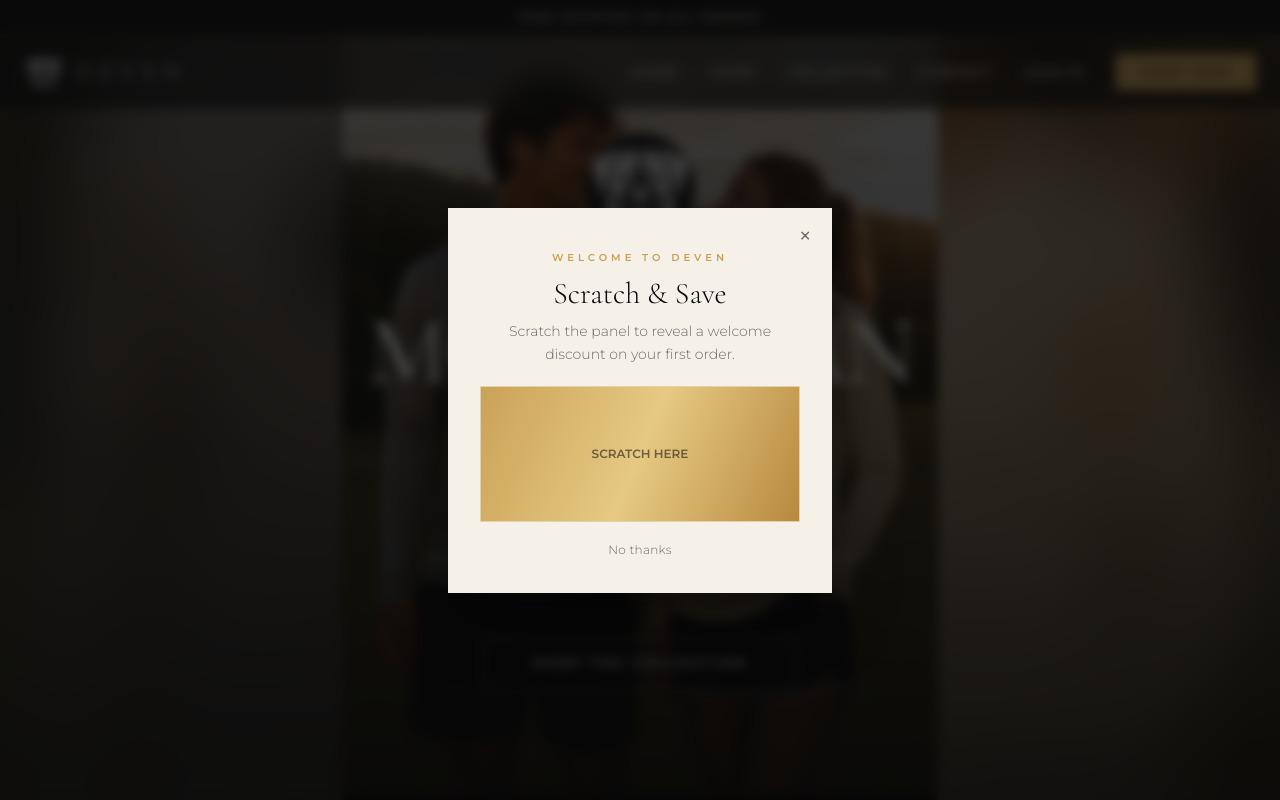
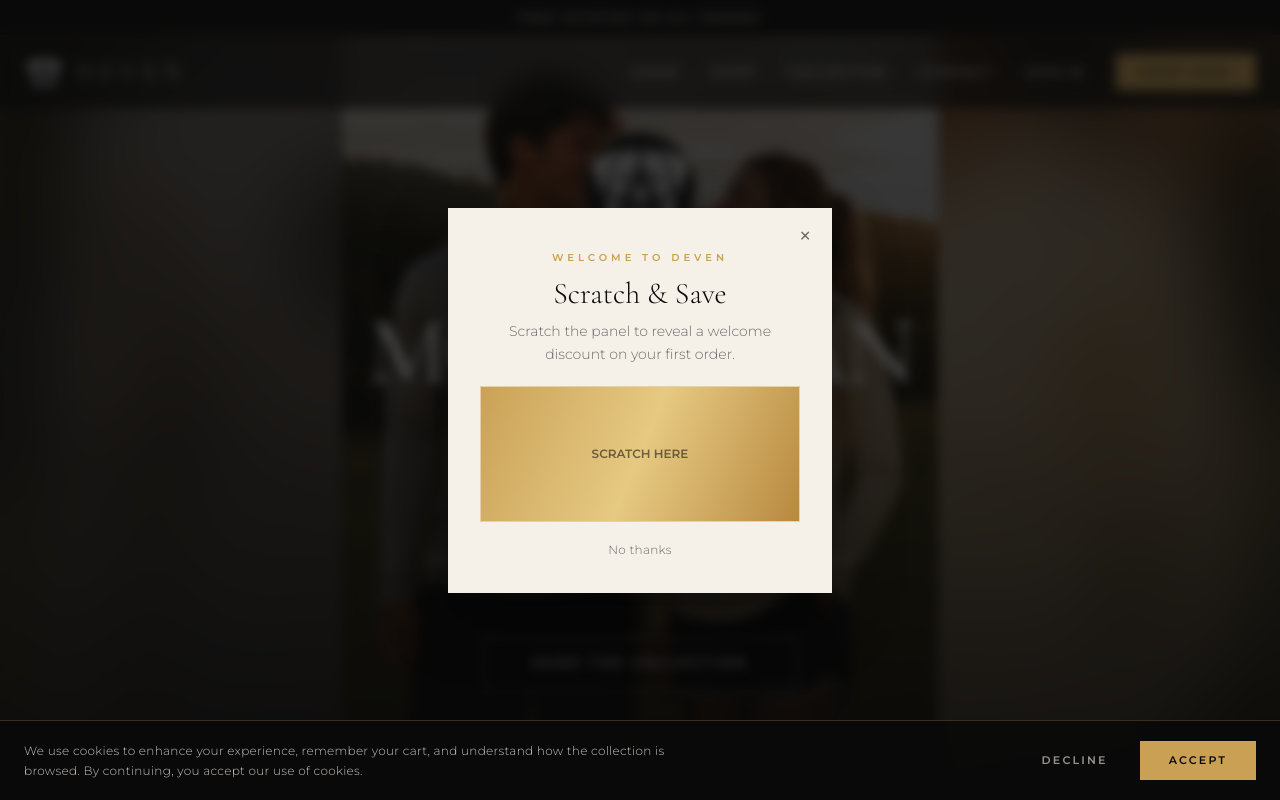
Before and after one commit to karimsangid/deven-golf, a Next.js app: page / in a window 1280 px wide. Shown: the top 800 px of the page. Built offline with nearby package versions, Linux system fonts and the light colour scheme.

Commit message:
Add cookie consent banner; fix light-blue-chest to correct full-res model

```diff
--- a/src/app/layout.tsx
+++ b/src/app/layout.tsx
@@ -3,6 +3,7 @@
 import Nav from "@/components/Nav";
 import Footer from "@/components/Footer";
 import ScratchPopup from "@/components/ScratchPopup";
+import CookieConsent from "@/components/CookieConsent";
 import "./globals.css";
 
 const montserrat = Montserrat({
@@ -99,6 +100,7 @@
         {children}
         <Footer />
         <ScratchPopup />
+        <CookieConsent />
       </body>
     </html>
   );
--- /dev/null
+++ b/src/components/CookieConsent.tsx
@@ -0,0 +1,66 @@
+"use client";
+
+import { useEffect, useState } from "react";
+
+const STORAGE_KEY = "deven-cookie-consent";
+
+export default function CookieConsent() {
+  const [visible, setVisible] = useState(false);
+
+  useEffect(() => {
+    if (typeof window === "undefined") return;
+    // Only surface the banner if the visitor hasn't decided yet.
+    try {
+      if (!localStorage.getItem(STORAGE_KEY)) {
+        const t = setTimeout(() => setVisible(true), 800);
+        return () => clearTimeout(t);
+      }
+    } catch {
+      // localStorage blocked (private mode) — show the banner regardless.
+      setVisible(true);
+    }
+  }, []);
+
+  const decide = (choice: "accepted" | "declined") => {
+    try {
+      localStorage.setItem(STORAGE_KEY, choice);
+    } catch {
+      /* ignore — visitor still gets the banner dismissed for this session */
+    }
+    setVisible(false);
+  };
+
+  if (!visible) return null;
+
+  return (
+    <div
+      role="dialog"
+      aria-label="Cookie consent"
+      className="fixed inset-x-0 bottom-0 z-[80] border-t border-deven-gold/25 bg-deven-black/95 backdrop-blur-sm"
+    >
+      <div className="mx-auto flex max-w-7xl flex-col items-center gap-4 px-6 py-5 sm:flex-row sm:justify-between">
+        <p className="max-w-2xl text-center text-xs font-light leading-relaxed tracking-wide text-deven-cream/80 sm:text-left">
+          We use cookies to enhance your experience, remember your cart, and
+          understand how the collection is browsed. By continuing, you accept
+          our use of cookies.
+        </p>
+        <div className="flex shrink-0 items-center gap-3">
+          <button
+            type="button"
+            onClick={() => decide("declined")}
+            className="px-5 py-2.5 text-[11px] font-semibold tracking-[0.2em] text-deven-cream/60 uppercase transition-colors hover:text-deven-cream"
+          >
+            Decline
+          </button>
+          <button
+            type="button"
+            onClick={() => decide("accepted")}
+            className="border border-deven-gold bg-deven-gold px-7 py-2.5 text-[11px] font-semibold tracking-[0.2em] text-deven-black uppercase transition-all hover:bg-transparent hover:text-deven-gold"
+          >
+            Accept
+          </button>
+        </div>
+      </div>
+    </div>
+  );
+}
```
Also changed, not shown: public/images/model-lblue-chest-man.jpg.
